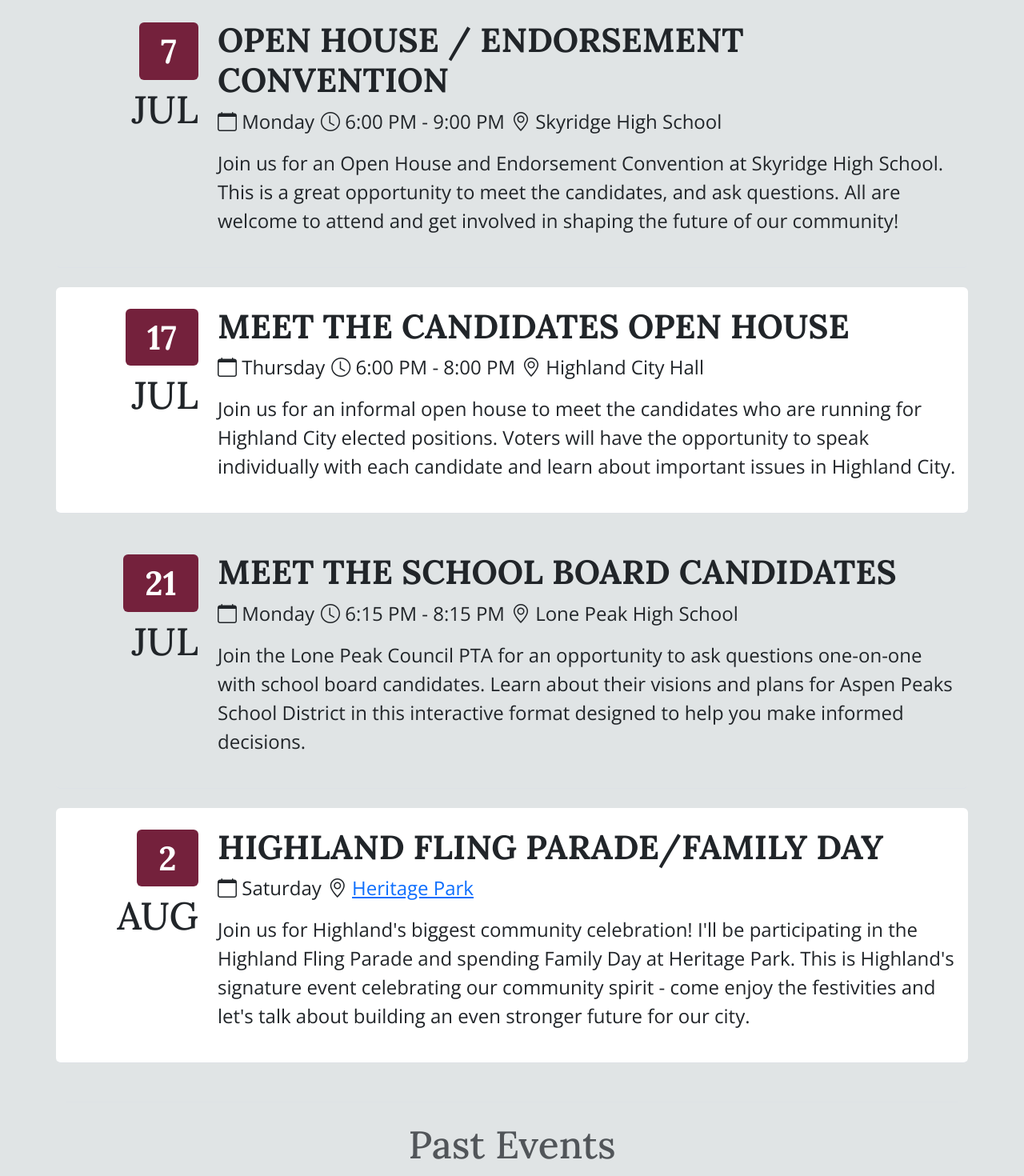
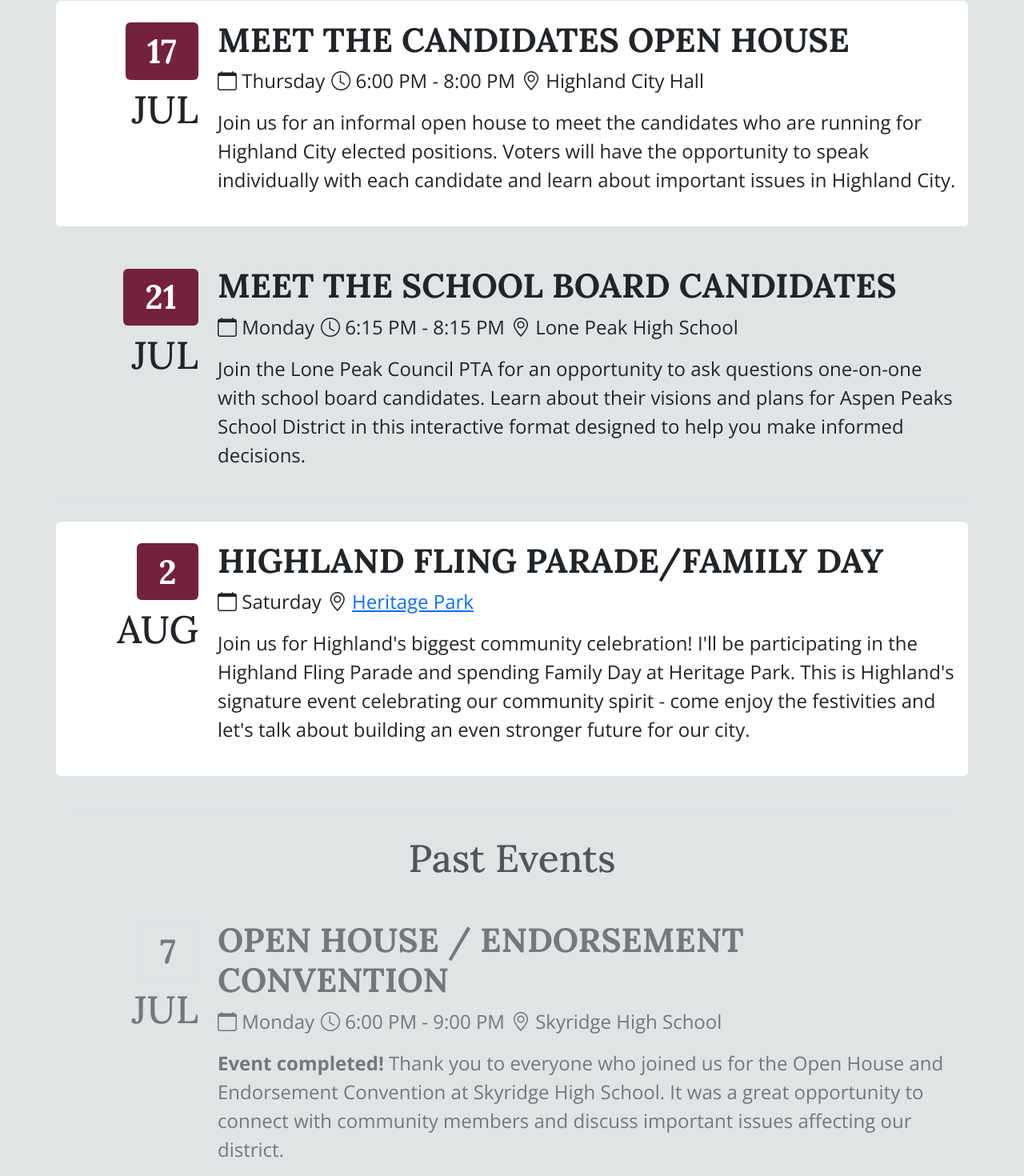
Before and after one commit to jbejar/voteforjonathan, a Next.js app: page /events in a window 1280 px wide. Shown: the part 260-1730 px from the top of the page at 80% size. Built offline with nearby package versions, Linux system fonts and the light colour scheme.

Commit message:
update the events and make autoplay

```diff
--- a/src/app/events/page.tsx
+++ b/src/app/events/page.tsx
@@ -12,32 +12,7 @@ export default function EventCalendarPage() {
 
 
 
-      {/* Event 5 */}
-      <Row className="border-bottom py-4 mb-4 rounded">
-        <Col xs={2} className="text-end">
-          <h1 className="display-4">
-            <span className="badge bg-secondary">7</span>
-          </h1>
-          <h2>JUL</h2>
-        </Col>
-        <Col xs={10}>
-          <h3 className="text-uppercase fw-bold">Open House / Endorsement Convention</h3>
-          <ul className="list-inline">
-            <li className="list-inline-item">
-              <i className="bi bi-calendar" aria-hidden="true"></i> Monday
-            </li>
-            <li className="list-inline-item">
-              <i className="bi bi-clock" aria-hidden="true"></i> 6:00 PM - 9:00 PM
-            </li>
-            <li className="list-inline-item">
-              <i className="bi bi-geo-alt" aria-hidden="true"></i> Skyridge High School
-            </li>
-          </ul>
-          <p>
-            Join us for an Open House and Endorsement Convention at Skyridge High School. This is a great opportunity to meet the candidates, and ask questions. All are welcome to attend and get involved in shaping the future of our community!
-          </p>
-        </Col>
-      </Row>
+
       {/* Event - Meet the Candidates Open House */}
       <Row className="border-bottom py-4 mb-4 bg-white rounded">
         <Col xs={2} className="text-end">
@@ -121,6 +96,33 @@ export default function EventCalendarPage() {
       {/* Past Events Section */}
       <div className="mt-5 pt-4 border-top">
         <h2 className="text-center mb-4 text-muted">Past Events</h2>
+
+        {/* Event 5 */}
+        <Row className="py-4 mb-4 bg-light rounded opacity-75">
+          <Col xs={2} className="text-end">
+        <h1 className="display-4">
+          <span className="badge bg-light text-muted border">7</span>
+        </h1>
+        <h2 className="text-muted">JUL</h2>
+          </Col>
+          <Col xs={10}>
+        <h3 className="text-uppercase fw-bold text-muted">Open House / Endorsement Convention</h3>
+        <ul className="list-inline">
+          <li className="list-inline-item text-muted">
+            <i className="bi bi-calendar" aria-hidden="true"></i> Monday
+          </li>
+          <li className="list-inline-item text-muted">
+            <i className="bi bi-clock" aria-hidden="true"></i> 6:00 PM - 9:00 PM
+          </li>
+          <li className="list-inline-item text-muted">
+            <i className="bi bi-geo-alt" aria-hidden="true"></i> Skyridge High School
+          </li>
+        </ul>
+        <p className="text-muted">
+          <strong>Event completed!</strong> Thank you to everyone who joined us for the Open House and Endorsement Convention at Skyridge High School. It was a great opportunity to connect with community members and discuss important issues affecting our district.
+        </p>
+          </Col>
+        </Row>
 {/* Event 3 */}
   <Row className="py-4 mb-4 bg-light rounded opacity-75">
     <Col xs={2} className="text-end">
--- a/src/app/page.tsx
+++ b/src/app/page.tsx
@@ -18,7 +18,7 @@ const HomePage: React.FC = () => {
                     <Col lg={8} className="mx-auto">
                     <div className="ratio ratio-16x9 mb-4 shadow rounded overflow-hidden">
                             <iframe
-                                src="https://www.youtube.com/embed/RbF4gqY7XlY"
+                                src="https://www.youtube.com/embed/RbF4gqY7XlY?autoplay=1&mute=1&cc_load_policy=1"
                                 title="Jonathan Bejarano - Your Voice for Aspen Peaks School Board"
                                 allow="accelerometer; autoplay; clipboard-write; encrypted-media; gyroscope; picture-in-picture; web-share"
                                 allowFullScreen
```
